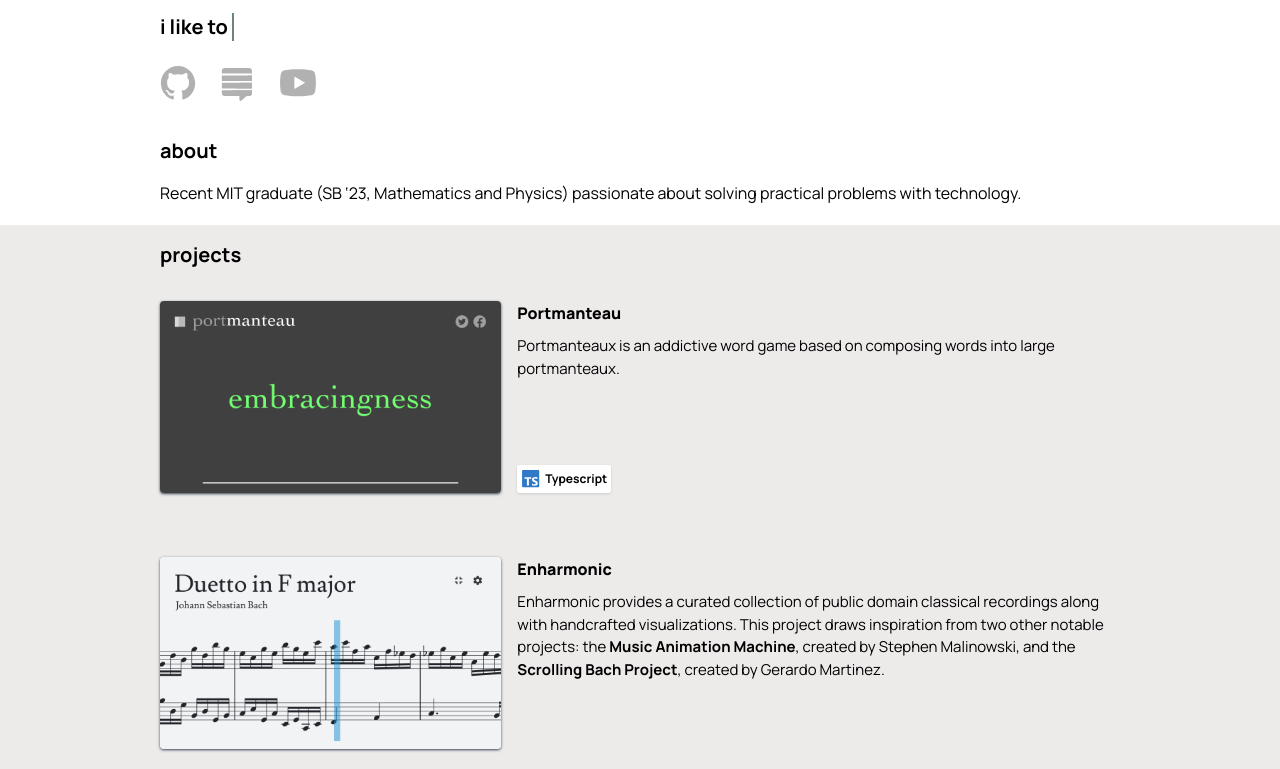
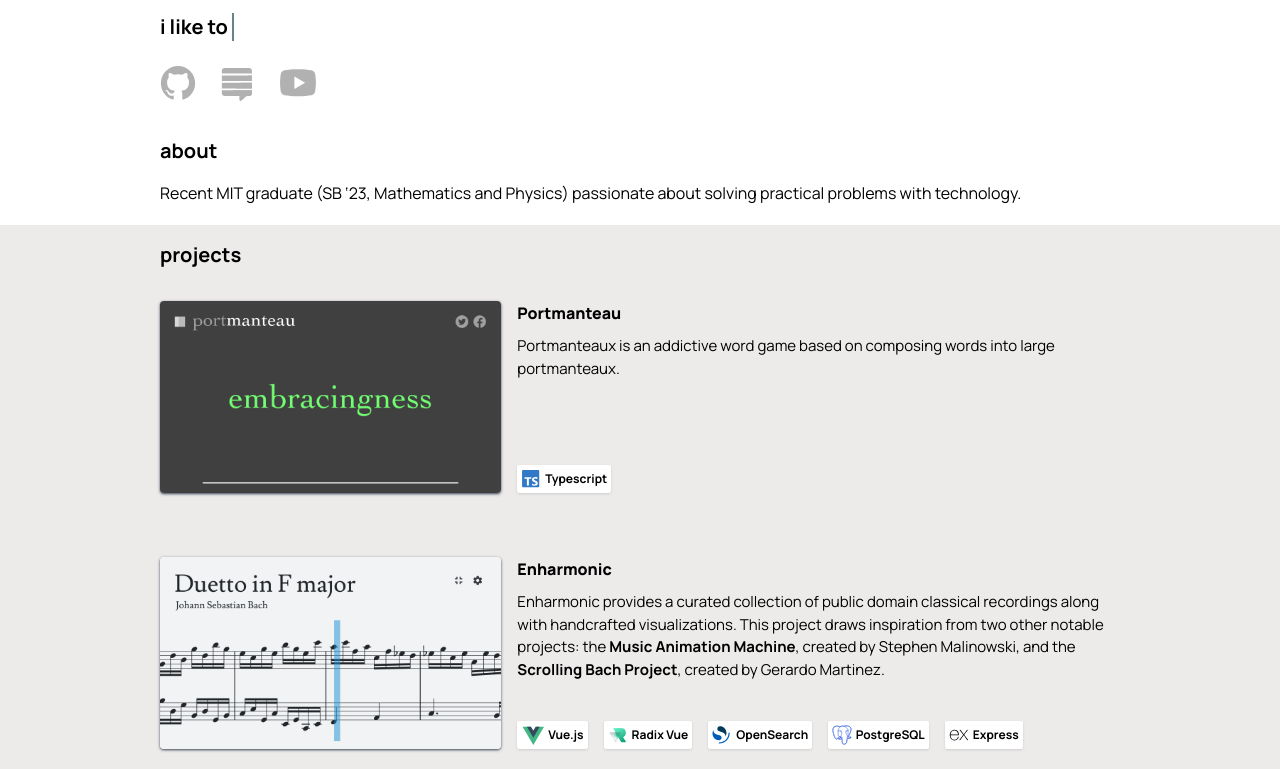
Before and after one commit to mensah-j/portfolio, a Next.js app: page / in a window 1280 px wide. Shown: the part 231-1000 px from the top of the page. Built offline with nearby package versions, Linux system fonts and the light colour scheme.

Commit message:
feat: add new project

```diff
--- a/src/app/(about)/_components/SectionProjects/SectionProjects.tsx
+++ b/src/app/(about)/_components/SectionProjects/SectionProjects.tsx
@@ -1,6 +1,5 @@
 import { Section } from "../Section";
 import { ProjectList } from "./ProjectItem";
-import { ProjectListProps } from "./ProjectItem/ProjectList";
 
 const projects = [
   {
@@ -45,6 +44,28 @@ const projects = [
       </p>
     ),
     image: "/projects/enharmonic.png",
+    technologies: [
+      {
+        name: "Vue.js",
+        logo: "/technologies/vuejs.svg",
+      },
+      {
+        name: "Radix Vue",
+        logo: "/technologies/radix-vue.svg",
+      },
+      {
+        name: "OpenSearch",
+        logo: "/technologies/opensearch.svg",
+      },
+      {
+        name: "PostgreSQL",
+        logo: "/technologies/postgresql.svg",
+      },
+      {
+        name: "Express",
+        logo: "/technologies/express.svg",
+      },
+    ],
   },
 ];
 
```
